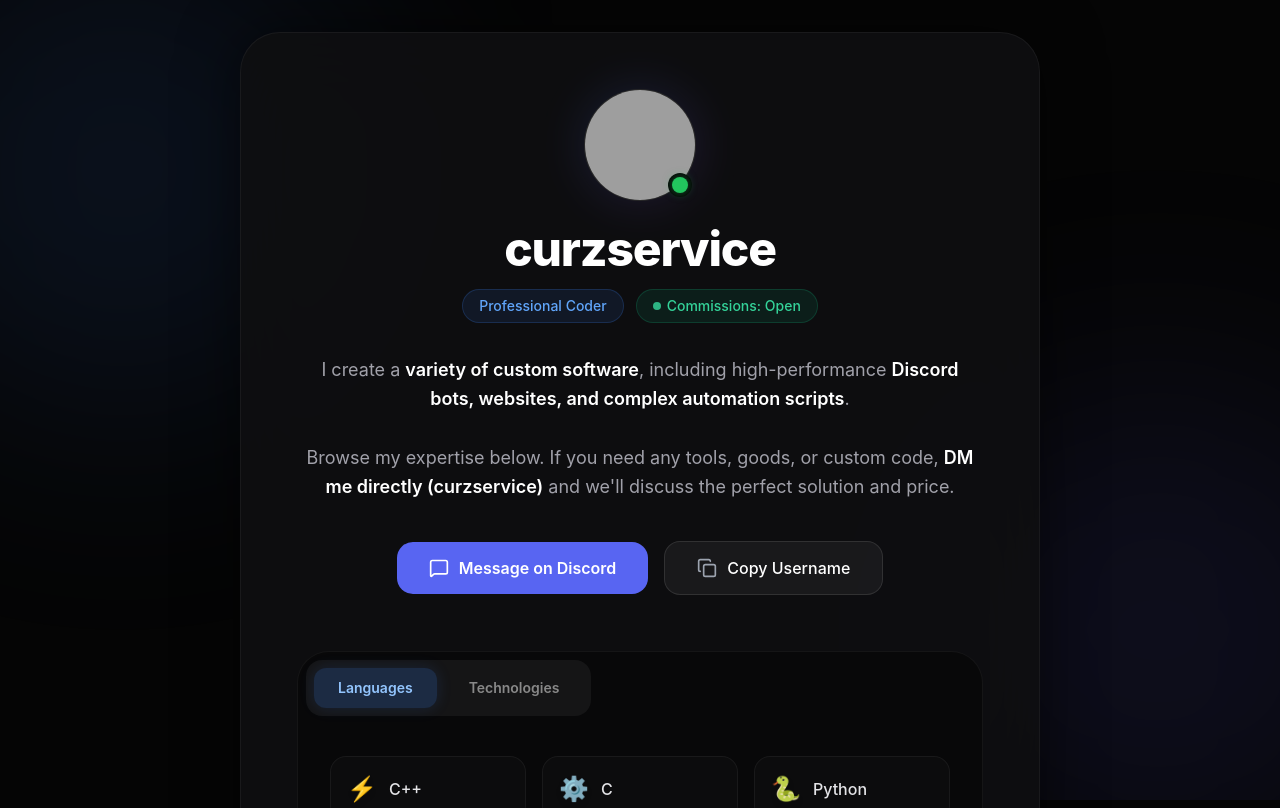
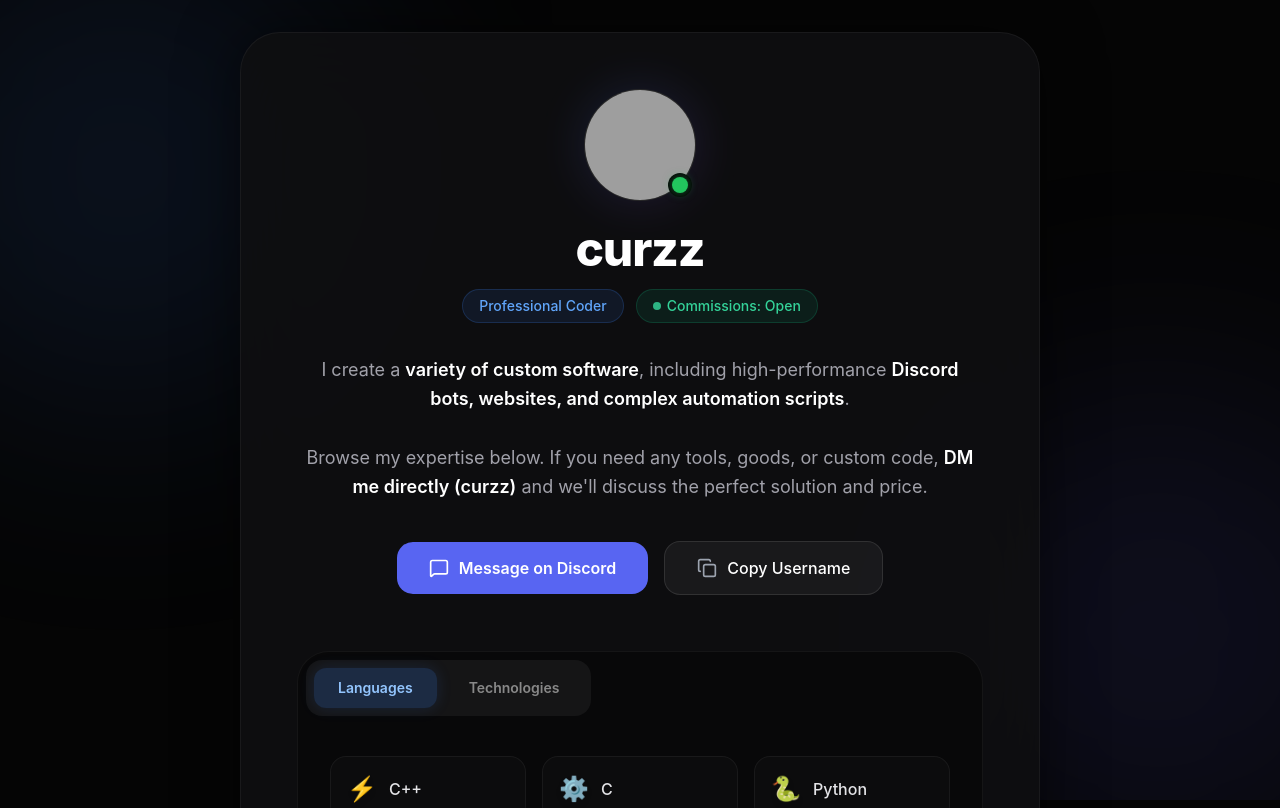
Before and after one commit to nabilou1234509876-arch/ziyad-portfolio, a Next.js app: page / in a window 1280 px wide. Shown: the top 808 px of the page. Built offline with nearby package versions, Linux system fonts and the light colour scheme; grey boxes are pictures that could not be loaded.

Commit message:
fix: update name to curzz

```diff
--- a/src/app/layout.tsx
+++ b/src/app/layout.tsx
@@ -2,10 +2,10 @@
 import './globals.css'
 
 export const metadata: Metadata = {
-  title: 'curzservice — Professional Developer',
+  title: 'curzz — Professional Developer',
   description: 'Professional developer specializing in web, bots, and automation. DM for custom work.',
   openGraph: {
-    title: 'curzservice — Professional Developer',
+    title: 'curzz — Professional Developer',
     description: 'Professional developer specializing in web, bots, and automation.',
     type: 'website',
   },
--- a/src/app/page.tsx
+++ b/src/app/page.tsx
@@ -33,7 +33,7 @@
   const [activeTab, setActiveTab] = useState<'languages' | 'tech'>('languages')
 
   const copyUsername = () => {
-    navigator.clipboard.writeText('curzservice')
+    navigator.clipboard.writeText('curzz')
     setCopied(true)
     setTimeout(() => setCopied(false), 2000)
   }
@@ -99,7 +99,7 @@
             variants={itemVars}
             className="text-4xl md:text-5xl font-extrabold text-white mb-4 tracking-tight"
           >
-            curzservice
+            curzz
           </motion.h1>
 
           {/* Badges */}
@@ -123,7 +123,7 @@
           >
             I create a <strong className="text-white font-semibold">variety of custom software</strong>, including high-performance <strong className="text-white font-semibold">Discord bots, websites, and complex automation scripts</strong>.
             <br /><br />
-            Browse my expertise below. If you need any tools, goods, or custom code, <strong className="text-white font-semibold">DM me directly (curzservice)</strong> and we'll discuss the perfect solution and price.
+            Browse my expertise below. If you need any tools, goods, or custom code, <strong className="text-white font-semibold">DM me directly (curzz)</strong> and we'll discuss the perfect solution and price.
           </motion.p>
 
           {/* Buttons */}
```
